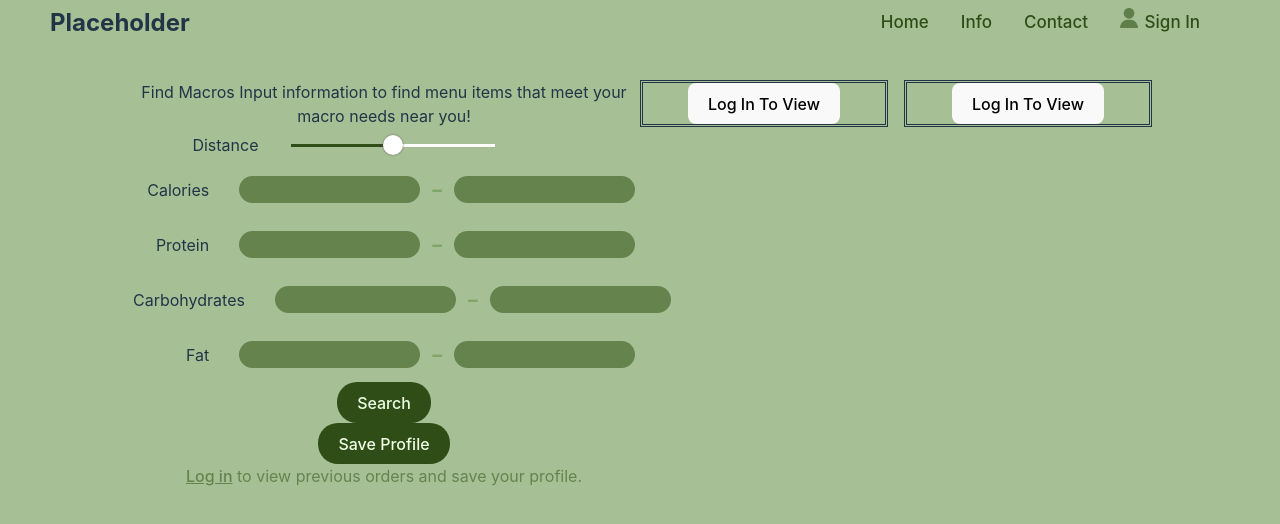
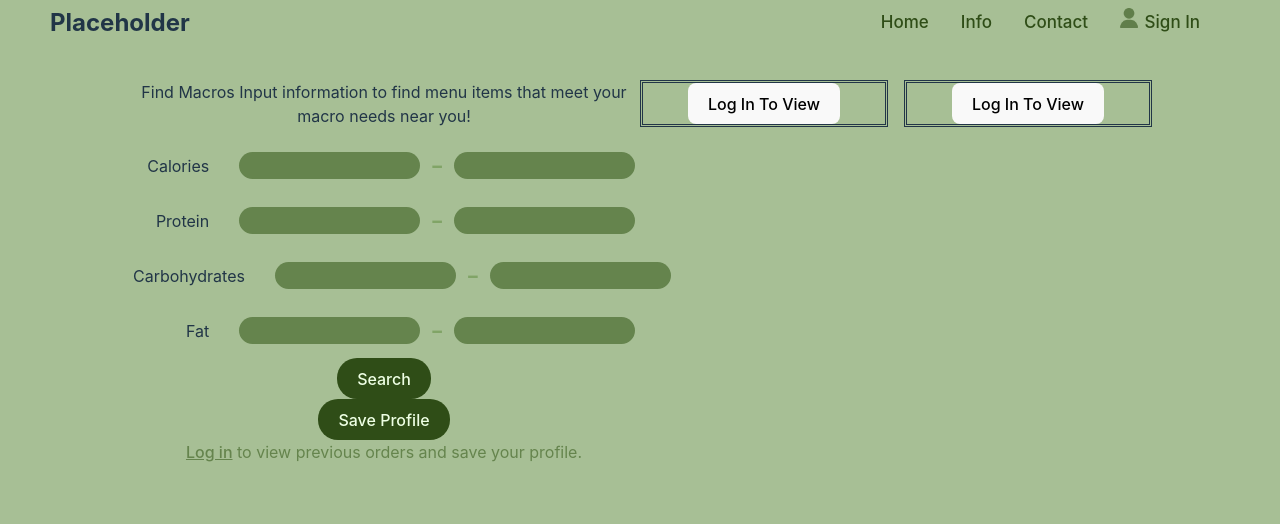
Before and after one commit to RicardoAlvaradoo/Macro_Project-Front-End, a React (Vite) app: page / in a window 1280 px wide. Shown: the top 524 px of the page. Built offline with nearby package versions, Linux system fonts and the light colour scheme.

Commit message:
removed distance

```diff
--- a/src/components/Send_Form.jsx
+++ b/src/components/Send_Form.jsx
@@ -7,16 +7,16 @@ import { json } from 'react-router-dom';
 function Send_Form({props, search}) {
 
 
-  const [dist, set_dist] = useState(5);
-  const MAX = 10;
+  //const [dist, set_dist] = useState(5);
+  //const MAX = 10;
   const [user, setUser] = useState(props.user)
   //popup
 
 
-  //slider logic
+  /*slider logic
   const getBackgroundSize = () => {
     return { backgroundSize: `${(dist * 100) / MAX}% 100%` };
-  };
+  };*/
 
 
   async function handleSubmit(e) {
@@ -39,6 +39,7 @@ function Send_Form({props, search}) {
           <form >
 
             <div className='Container'>
+              {/*
               <label>Distance</label>
               <div className='sliderBox'>
                 <input type="range"
@@ -49,6 +50,7 @@ function Send_Form({props, search}) {
                 />
 
               </div>
+              */}
             </div>
             <div className='Container'>
               <label >Calories   </label>
```
